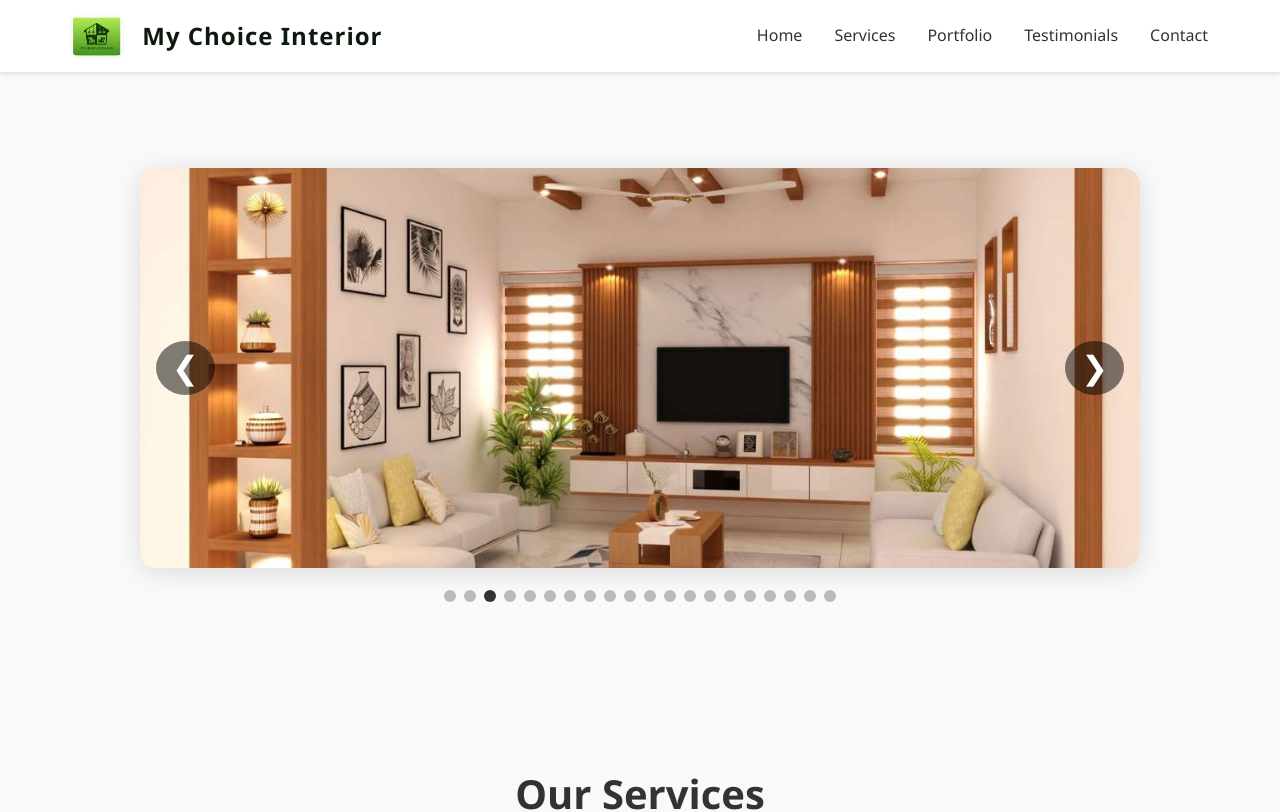
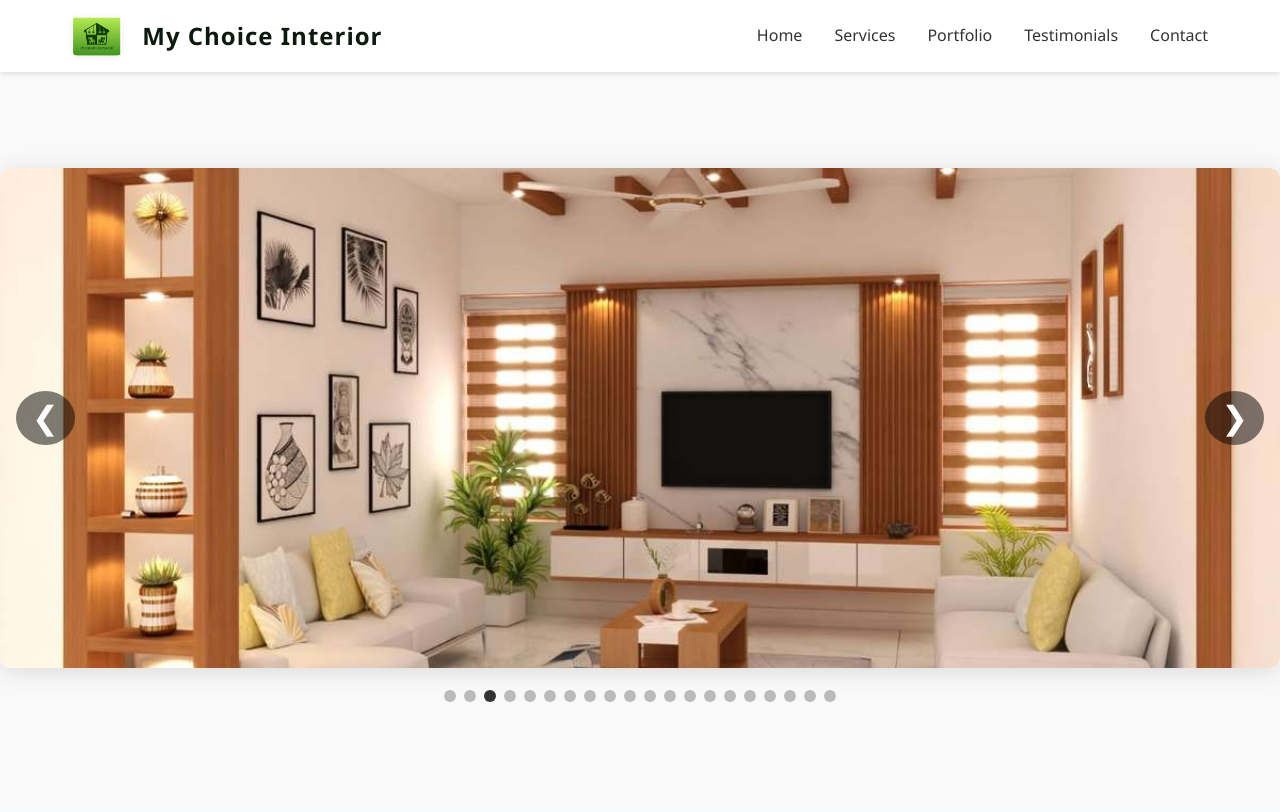
Before and after one commit to buruga/MyChoiceInterior, an Angular app: page / in a window 1280 px wide. Shown: the top 812 px of the page. Built offline with nearby package versions, Linux system fonts and the light colour scheme.

Commit message:
testimonals update

```diff
--- a/src/app/components/home/home.component.scss
+++ b/src/app/components/home/home.component.scss
@@ -1,21 +1,22 @@
 .home-slider-container {
   width: 100%;
-  max-width: 1000px;
+  max-width: 1400px;
   margin: auto;
   padding: 2rem 0;
   display: flex;
   flex-direction: column;
   align-items: center;
+  height: auto;
 }
 .slider {
   width: 100%;
-  height: 400px;
+  height: 500px;
   position: relative;
   display: flex;
   align-items: center;
   justify-content: center;
   background: #fff;
-  border-radius: 16px;
+  border-radius: 10px;
   box-shadow: 0 4px 24px rgba(0,0,0,0.12);
   overflow: hidden;
 }
@@ -28,7 +29,7 @@
   width: 100%;
   height: 100%;
   object-fit: cover;
-  border-radius: 16px;
+  border-radius: 10px;
 }
 .slider-btn {
   position: absolute;
--- a/src/app/components/testimonials/testimonials.component.ts
+++ b/src/app/components/testimonials/testimonials.component.ts
@@ -42,21 +42,21 @@ export class TestimonialsComponent {
   testimonials: Testimonial[] = [
     {
       id: 1,
-      name: 'Syam Kumar',
-      company: 'BuildWell Lotus Appartments, Hyderabad',
+      name: 'Sri Ram',
+      company: 'Hyderabad',
       message: 'MyChoiceInterior exceeded our expectations. Their team delivered our project on time and with exceptional quality.',
       rating: 5
     },
     {
       id: 2,
-      name: 'Novak Djokovic',
+      name: 'Pawan Kumar',
       company: 'Madhapur, Hyderabad',
       message: 'Professional, responsive, and incredibly talented workers. Highly recommended for any interior design project.',
       rating: 5
     },
     {
       id: 3,
-      name: 'First Office',
+      name: 'Sukumar',
       company: 'Hitech City, Hyderabad',
       message: 'The user experience they designed was outstanding. Our customers love the new designs.',
       rating: 5
```
